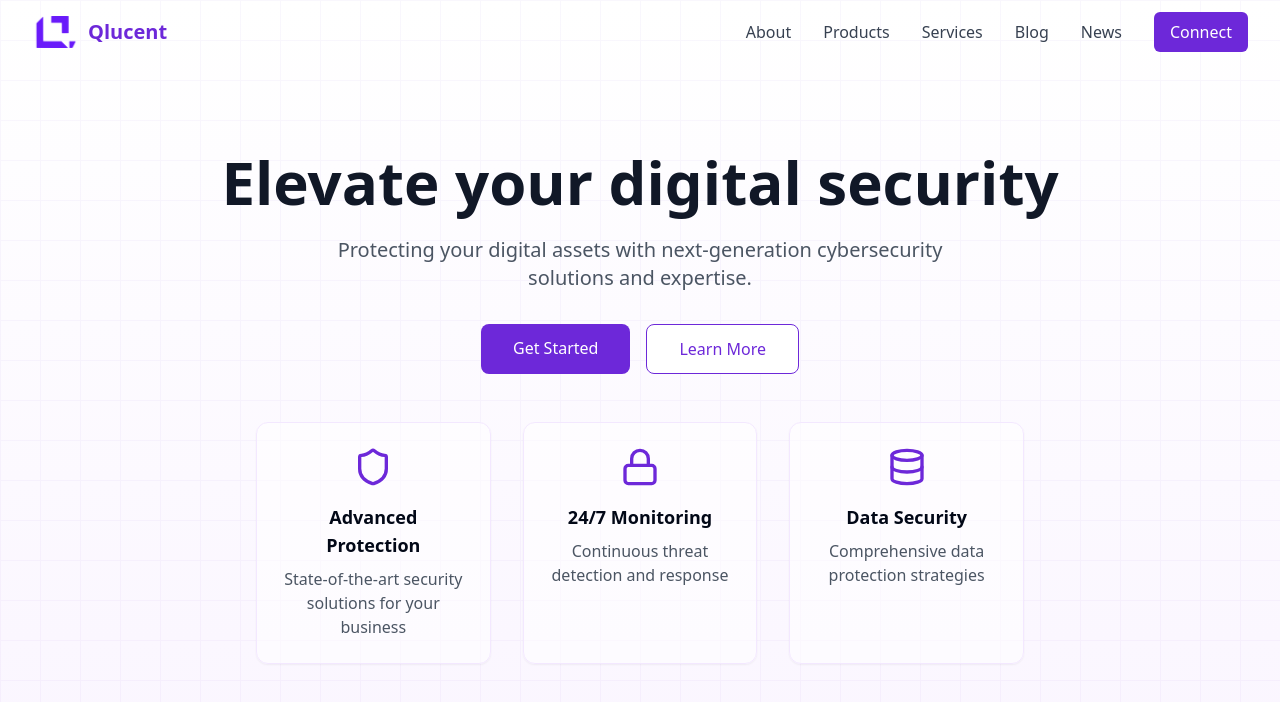
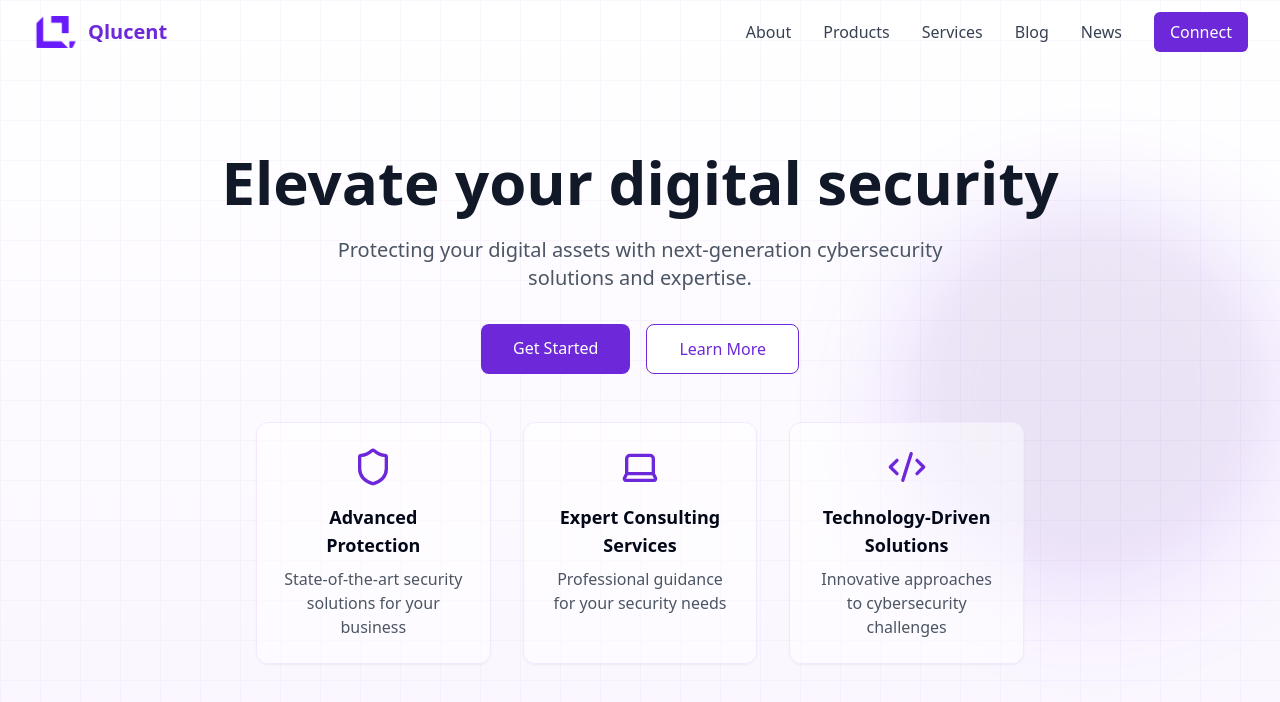
Before and after one commit to kpavansharma/qlucent-landing-guardian, a React (Vite) app: page / in a window 1280 px wide. Shown: the top 702 px of the page. Built offline with nearby package versions, Linux system fonts and the light colour scheme.

Commit message:
Update Hero Section
- Added a small graphic to the hero section, maintaining the existing color scheme.
- Removed the "24/7 Monitoring" feature.
- Replaced "24/7 Monitoring" with "Expert Consulting Services" and "Technology-Driven Solutions".

```diff
--- a/src/components/Hero.tsx
+++ b/src/components/Hero.tsx
@@ -1,11 +1,20 @@
 
-import { Shield, Lock, Database } from "lucide-react";
+import { Shield, Lock, Database, Code2, Laptop } from "lucide-react";
 
 const Hero = () => {
   return (
     <div className="relative min-h-screen flex items-center justify-center overflow-hidden bg-gradient-to-b from-white to-purple-50">
       <div className="absolute inset-0 overflow-hidden">
         <div className="absolute inset-0 bg-grid-pattern opacity-[0.03]" />
+      </div>
+
+      {/* Abstract Cybersecurity Graphic */}
+      <div className="absolute top-1/2 right-0 transform -translate-y-1/2 opacity-10 pointer-events-none">
+        <div className="w-96 h-96 relative">
+          <div className="absolute inset-0 bg-primary rounded-full blur-3xl animate-float"></div>
+          <div className="absolute inset-4 bg-accent rounded-full blur-2xl animate-float" style={{ animationDelay: "1s" }}></div>
+          <div className="absolute inset-8 bg-secondary rounded-full blur-xl animate-float" style={{ animationDelay: "2s" }}></div>
+        </div>
       </div>
 
       <div className="container mx-auto px-4 pt-20 pb-16 relative z-10">
@@ -42,14 +51,14 @@ const Hero = () => {
               <p className="text-gray-600">State-of-the-art security solutions for your business</p>
             </div>
             <div className="bg-white/50 backdrop-blur-sm p-6 rounded-xl shadow-sm border border-purple-100 transform hover:-translate-y-1 transition-all duration-200">
-              <Lock className="w-10 h-10 text-primary mx-auto mb-4" />
-              <h3 className="text-lg font-semibold mb-2">24/7 Monitoring</h3>
-              <p className="text-gray-600">Continuous threat detection and response</p>
+              <Laptop className="w-10 h-10 text-primary mx-auto mb-4" />
+              <h3 className="text-lg font-semibold mb-2">Expert Consulting Services</h3>
+              <p className="text-gray-600">Professional guidance for your security needs</p>
             </div>
             <div className="bg-white/50 backdrop-blur-sm p-6 rounded-xl shadow-sm border border-purple-100 transform hover:-translate-y-1 transition-all duration-200">
-              <Database className="w-10 h-10 text-primary mx-auto mb-4" />
-              <h3 className="text-lg font-semibold mb-2">Data Security</h3>
-              <p className="text-gray-600">Comprehensive data protection strategies</p>
+              <Code2 className="w-10 h-10 text-primary mx-auto mb-4" />
+              <h3 className="text-lg font-semibold mb-2">Technology-Driven Solutions</h3>
+              <p className="text-gray-600">Innovative approaches to cybersecurity challenges</p>
             </div>
           </div>
         </div>
```
